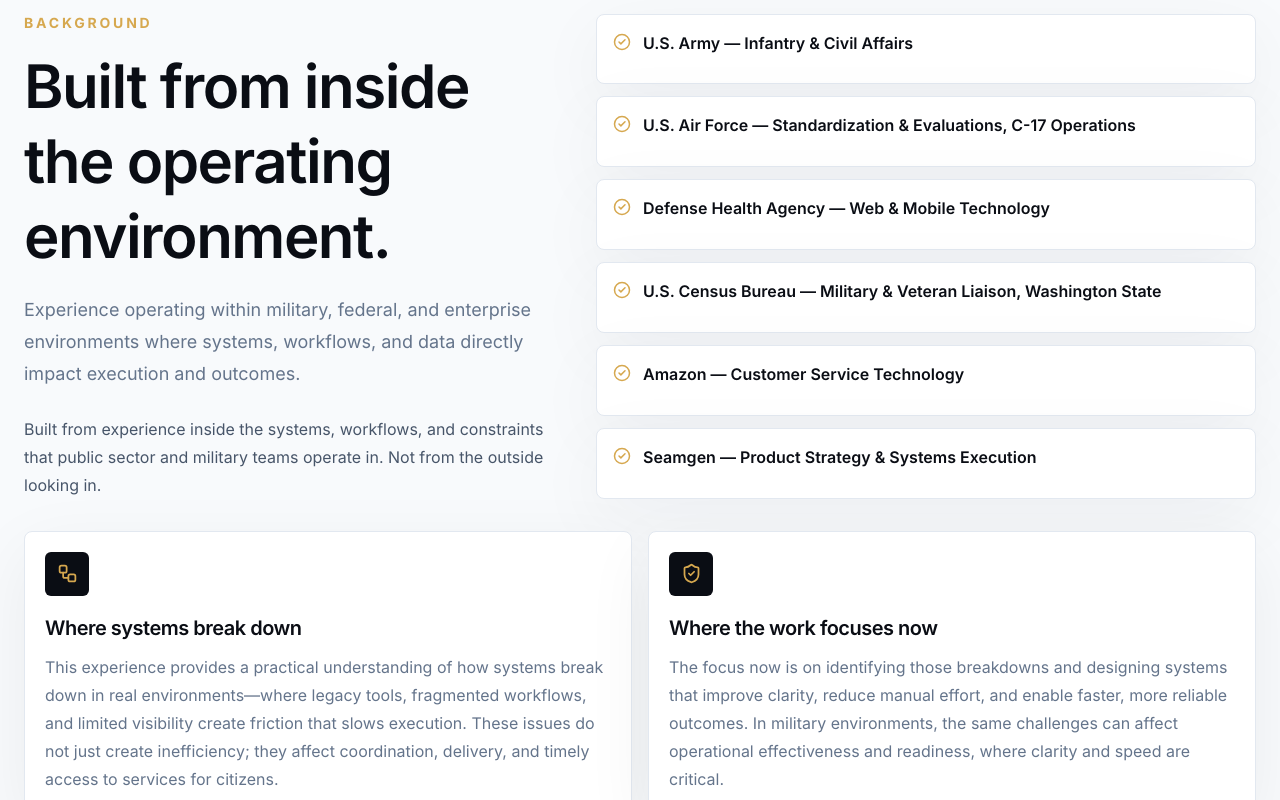
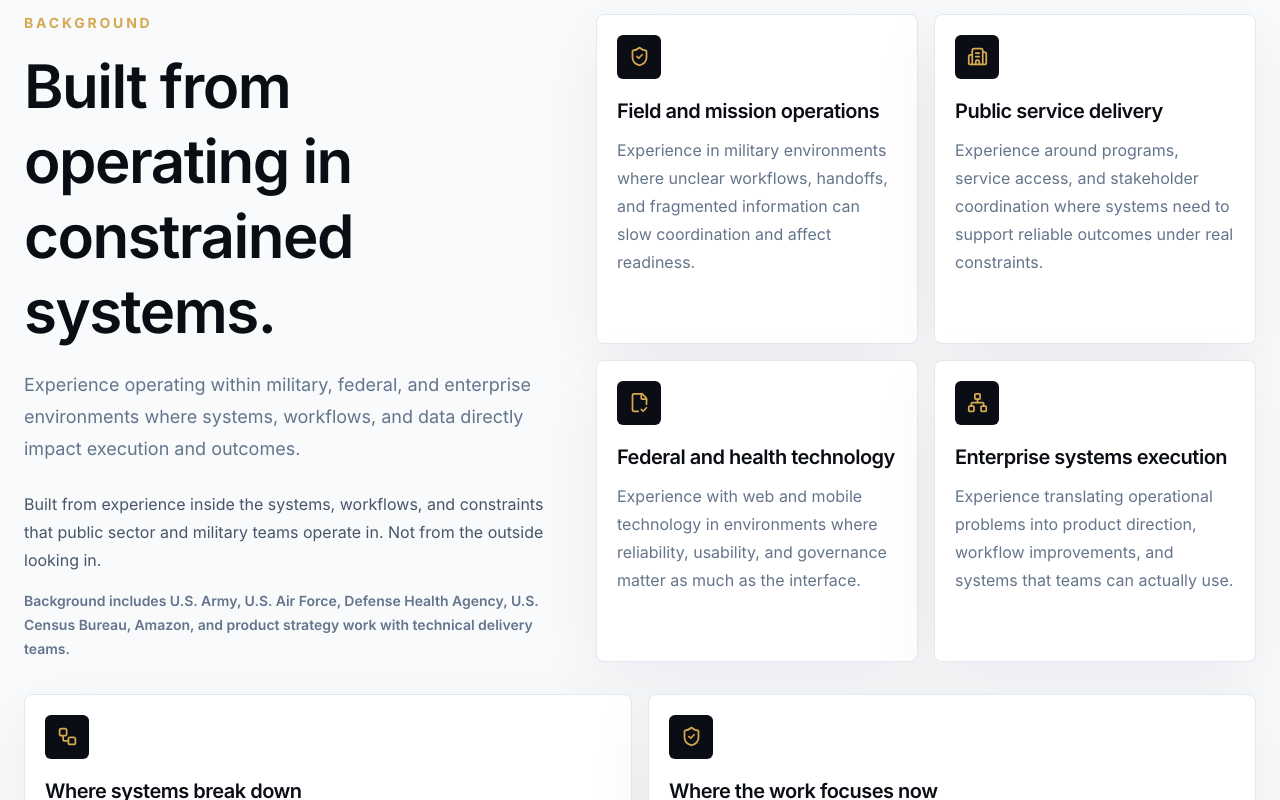
Before and after one commit to salaur-rawrxD/Adan-Site, a Next.js app: page /government in a window 1280 px wide. Shown: the part 1060-1860 px from the top of the page. Built offline with nearby package versions, Linux system fonts and the light colour scheme.

Commit message:
Reframe government background section

```diff
--- a/src/app/government/page.tsx
+++ b/src/app/government/page.tsx
@@ -10,7 +10,6 @@
 } from "lucide-react";
 import {
   Card,
-  ExperienceList,
   Footer,
   ContactForm,
   Hero,
@@ -19,13 +18,27 @@
   StaggerGrid,
 } from "@/components/site";
 
-const background = [
-  "U.S. Army — Infantry & Civil Affairs",
-  "U.S. Air Force — Standardization & Evaluations, C-17 Operations",
-  "Defense Health Agency — Web & Mobile Technology",
-  "U.S. Census Bureau — Military & Veteran Liaison, Washington State",
-  "Amazon — Customer Service Technology",
-  "Seamgen — Product Strategy & Systems Execution",
+const operatingBackground = [
+  {
+    title: "Field and mission operations",
+    body: "Experience in military environments where unclear workflows, handoffs, and fragmented information can slow coordination and affect readiness.",
+    icon: ShieldCheck,
+  },
+  {
+    title: "Public service delivery",
+    body: "Experience around programs, service access, and stakeholder coordination where systems need to support reliable outcomes under real constraints.",
+    icon: Building2,
+  },
+  {
+    title: "Federal and health technology",
+    body: "Experience with web and mobile technology in environments where reliability, usability, and governance matter as much as the interface.",
+    icon: FileCheck2,
+  },
+  {
+    title: "Enterprise systems execution",
+    body: "Experience translating operational problems into product direction, workflow improvements, and systems that teams can actually use.",
+    icon: Network,
+  },
 ];
 
 const constraints = [
@@ -62,25 +75,33 @@
           <div>
             <SectionHeader
               eyebrow="Background"
-              title="Built from inside the operating environment."
+              title="Built from operating in constrained systems."
               body="Experience operating within military, federal, and enterprise environments where systems, workflows, and data directly impact execution and outcomes."
             />
             <p className="mt-6 max-w-3xl text-base leading-7 text-[#475569]">
               Built from experience inside the systems, workflows, and constraints that public
               sector and military teams operate in. Not from the outside looking in.
             </p>
+            <p className="mt-4 max-w-3xl text-sm font-semibold leading-6 text-[#64748B]">
+              Background includes U.S. Army, U.S. Air Force, Defense Health Agency, U.S. Census
+              Bureau, Amazon, and product strategy work with technical delivery teams.
+            </p>
           </div>
-          <ExperienceList items={background} />
+          <StaggerGrid className="grid gap-4 sm:grid-cols-2">
+            {operatingBackground.map((item) => (
+              <Card key={item.title} title={item.title} body={item.body} icon={item.icon} compact />
+            ))}
+          </StaggerGrid>
         </div>
         <div className="mx-auto mt-8 grid max-w-7xl gap-4 md:grid-cols-2">
           <Card
             title="Where systems break down"
-            body="This experience provides a practical understanding of how systems break down in real environments—where legacy tools, fragmented workflows, and limited visibility create friction that slows execution. These issues do not just create inefficiency; they affect coordination, delivery, and timely access to services for citizens."
+            body="This experience provides a practical understanding of how systems break down in real environments—where legacy tools, fragmented workflows, and limited visibility create friction that slows execution. These issues do not just create inefficiency; they affect coordination, program delivery, outcomes, and timely access to services and resources for citizens."
             icon={Workflow}
           />
           <Card
             title="Where the work focuses now"
-            body="The focus now is on identifying those breakdowns and designing systems that improve clarity, reduce manual effort, and enable faster, more reliable outcomes. In military environments, the same challenges can affect operational effectiveness and readiness, where clarity and speed are critical."
+            body="The focus now is on identifying those breakdowns and designing systems that improve clarity, reduce manual effort, and enable faster, more reliable outcomes. In military environments, the same challenges can affect operational effectiveness and readiness for service members, where clarity and speed are critical."
             icon={ShieldCheck}
           />
         </div>
```
